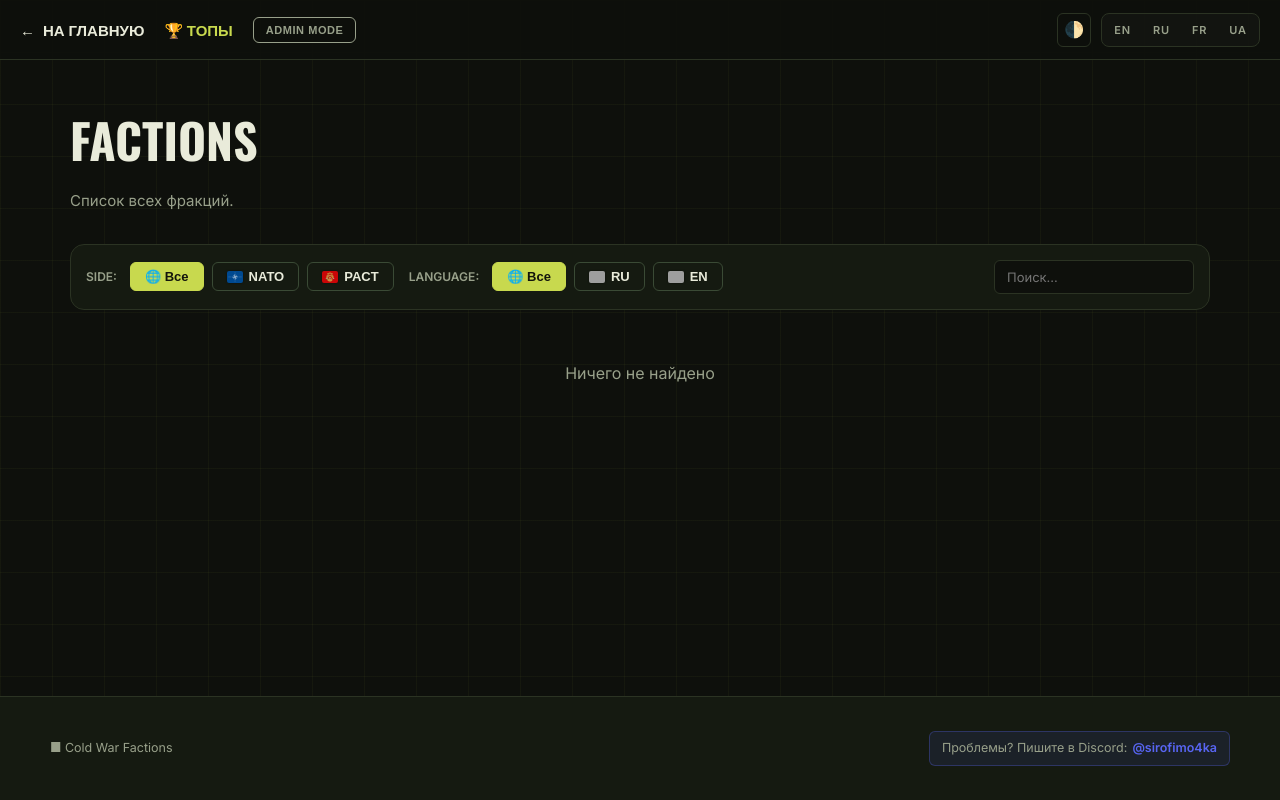
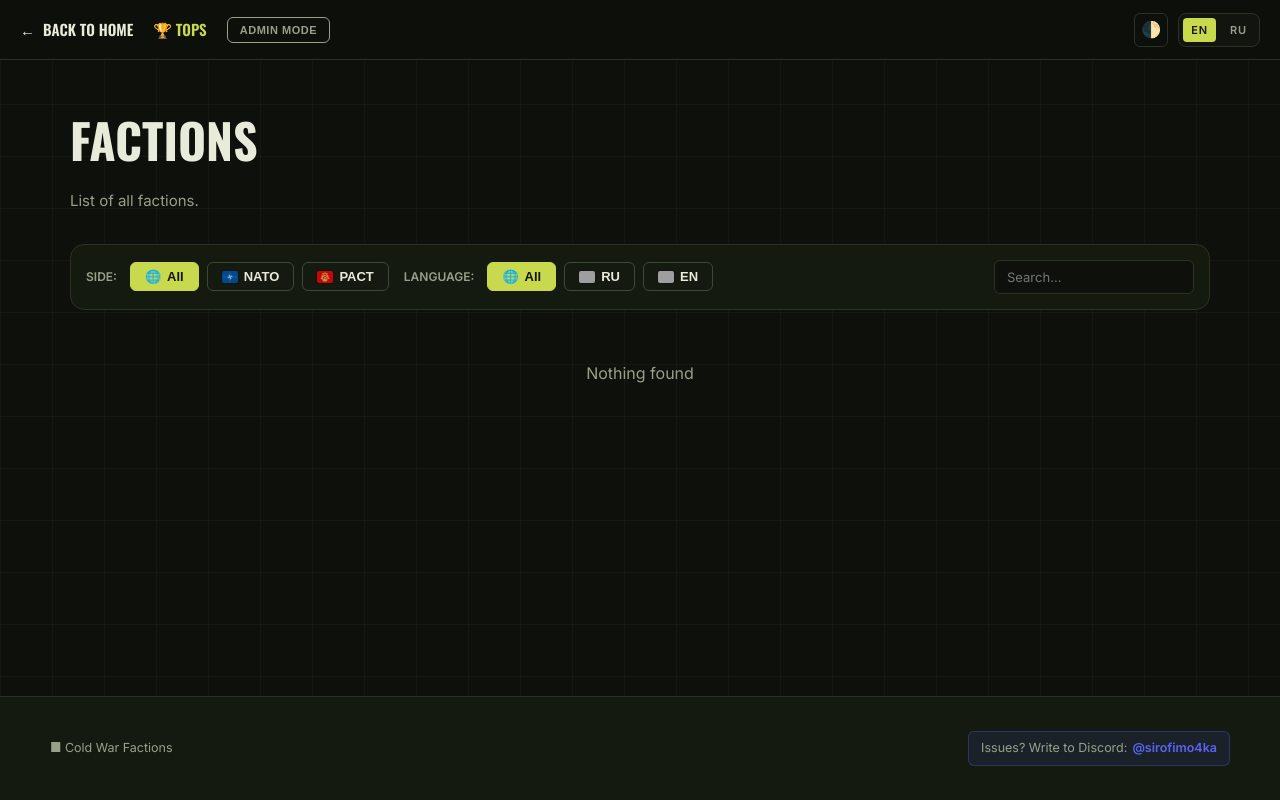
Before and after one commit to Svatushka/ColdWarFaction, a plain HTML site: page factions.html in a window 1280 px wide. Drawn offline with nearby package versions, Linux system fonts and the light colour scheme; no server answers; grey boxes are pictures that could not be loaded.

Commit message:
Update factions.html

```diff
--- a/factions.html
+++ b/factions.html
@@ -165,45 +165,43 @@
 
 <header>
   <div class="header-left">
-    <a href="index.html" class="back-btn">← <span data-i18n="btn_back">На главную</span></a>
-    <a href="tops.html" class="back-btn" style="color: var(--accent);">🏆 Топы</a>
-    <button class="admin-btn" id="adminToggleBtn">Admin Mode</button>
+    <a href="index.html" class="back-btn">← <span data-i18n="btn_back">Back to Home</span></a>
+    <a href="tops.html" class="back-btn" style="color: var(--accent);"><span data-i18n="tops_link">🏆 Tops</span></a>
+    <button class="admin-btn" id="adminToggleBtn" data-i18n="admin_mode">Admin Mode</button>
   </div>
   <div class="header-controls">
     <button class="icon-btn" id="themeToggle">🌓</button>
     <div class="lang-switch">
       <button class="lang" data-lang="en">EN</button>
       <button class="lang" data-lang="ru">RU</button>
-      <button class="lang" data-lang="fr">FR</button>
-      <button class="lang" data-lang="uk">UA</button>
     </div>
   </div>
 </header>
 
 <main>
   <h1 class="page-title" data-i18n="title_1">Factions</h1>
-  <p class="page-sub" data-i18n="title_sub">Список всех фракций.</p>
+  <p class="page-sub" data-i18n="title_sub">List of all factions.</p>
 
   <div class="filters">
     <div class="filter-group">
-      <span class="filter-label">Side:</span>
-      <button class="filter-btn active" data-filter="ALL" data-type="side">🌐 Все</button>
+      <span class="filter-label" data-i18n="filter_side">Side:</span>
+      <button class="filter-btn active" data-filter="ALL" data-type="side">🌐 <span data-i18n="filter_all">All</span></button>
       <button class="filter-btn" data-filter="NATO" data-type="side"><img src="foto/nato.png" class="flag-icon" onerror="this.src='https://flagcdn.com/us.svg'"> NATO</button>
       <button class="filter-btn" data-filter="PACT" data-type="side"><img src="foto/pact.png" class="flag-icon" onerror="this.src='https://flagcdn.com/ru.svg'"> PACT</button>
     </div>
     <div class="filter-group">
-      <span class="filter-label">Language:</span>
-      <button class="filter-btn active" data-filter="ALL" data-type="lang">🌐 Все</button>
+      <span class="filter-label" data-i18n="filter_lang">Language:</span>
+      <button class="filter-btn active" data-filter="ALL" data-type="lang">🌐 <span data-i18n="filter_all">All</span></button>
       <button class="filter-btn" data-filter="RU" data-type="lang"><img src="https://flagcdn.com/ru.svg" class="flag-icon"> RU</button>
       <button class="filter-btn" data-filter="EN" data-type="lang"><img src="https://flagcdn.com/gb.svg" class="flag-icon"> EN</button>
     </div>
     <div class="search-box">
-      <input type="text" id="searchInput" placeholder="Поиск...">
+      <input type="text" id="searchInput" data-i18n-placeholder="search_placeholder" placeholder="Search...">
     </div>
   </div>
 
   <div class="factions-grid" id="factionsGrid">
-    <div style="grid-column: 1/-1; text-align: center; padding: 40px; color: var(--muted);">Загрузка...</div>
+    <div style="grid-column: 1/-1; text-align: center; padding: 40px; color: var(--muted);" data-i18n="loading">Loading...</div>
   </div>
 </main>
 
@@ -211,7 +209,7 @@
   <div class="foot-inner">
     <span><span class="dot">■</span> Cold War Factions</span>
     <div class="discord-contact">
-      <span>Проблемы? Пишите в Discord:</span>
+      <span data-i18n="footer_contact">Issues? Write to Discord:</span>
       <a href="https://discordapp.com/users/623589823780749312" target="_blank" class="discord-link">@sirofimo4ka</a>
     </div>
   </div>
@@ -233,34 +231,34 @@
 <div class="modal-overlay" id="adminModal">
   <div class="modal-content">
     <button class="modal-close" id="closeAdminModal">✕</button>
-    <div class="modal-title" style="color:var(--accent);" id="adminModalTitle">Добавить фракцию</div>
+    <div class="modal-title" style="color:var(--accent);" id="adminModalTitle" data-i18n="admin_add_title">Add Faction</div>
 
     <div id="adminUserBar" style="display:none; align-items:center; justify-content:space-between; background:rgba(88,101,242,.1); padding:10px; margin-bottom:15px; border-radius:6px;">
       <span>👤 <b id="adminUserName">—</b></span>
-      <button class="admin-btn" style="color:#e74c3c; border-color:#e74c3c;" onclick="discordLogout()">Выйти</button>
+      <button class="admin-btn" style="color:#e74c3c; border-color:#e74c3c;" onclick="discordLogout()" data-i18n="admin_user_logout">Logout</button>
     </div>
 
     <form id="addFactionForm">
       <div class="admin-row">
         <div class="admin-form-group">
-          <label class="admin-form-label">Название</label>
+          <label class="admin-form-label" data-i18n="form_name">Name</label>
           <input type="text" class="admin-form-input" id="aName" required>
         </div>
         <div class="admin-form-group" style="max-width:100px;">
-          <label class="admin-form-label">Очки</label>
+          <label class="admin-form-label" data-i18n="form_points">Points</label>
           <input type="number" class="admin-form-input" id="aRating" value="0" required>
         </div>
       </div>
       <div class="admin-row">
         <div class="admin-form-group">
-          <label class="admin-form-label">Сторона</label>
+          <label class="admin-form-label" data-i18n="form_side">Side</label>
           <select class="admin-form-select" id="aSide">
             <option value="NATO">NATO</option>
             <option value="PACT">PACT</option>
           </select>
         </div>
         <div class="admin-form-group">
-          <label class="admin-form-label">Языки</label>
+          <label class="admin-form-label" data-i18n="form_langs">Languages</label>
           <div class="checkbox-group">
             <label class="checkbox-label"><input type="checkbox" id="aLangEN" value="EN" checked> EN</label>
             <label class="checkbox-label"><input type="checkbox" id="aLangRU" value="RU"> RU</label>
@@ -268,10 +266,10 @@
         </div>
       </div>
       <div class="admin-form-group">
-        <label class="admin-form-label">Фото (URL или файл)</label>
+        <label class="admin-form-label" data-i18n="form_photo">Photo (URL or file)</label>
         <div class="file-upload-wrapper">
           <input type="url" class="admin-form-input" id="aImageUrl" placeholder="https://...">
-          <button type="button" class="file-upload-btn" onclick="document.getElementById('aImageFile').click()">📂 Файл</button>
+          <button type="button" class="file-upload-btn" onclick="document.getElementById('aImageFile').click()" data-i18n="form_file">📂 File</button>
           <input type="file" id="aImageFile" accept="image/*" style="display:none;">
         </div>
       </div>
@@ -284,29 +282,29 @@
         <input type="url" class="admin-form-input" id="aRoblox" placeholder="https://www.roblox.com/groups/...">
       </div>
       <div class="admin-form-group">
-        <label class="admin-form-label">Описание (авто-перевод)</label>
+        <label class="admin-form-label" data-i18n="form_desc">Description (auto-translate)</label>
         <textarea class="admin-form-textarea" id="aDesc" required></textarea>
       </div>
-      <button type="submit" class="btn-publish" id="publishBtn">Сохранить</button>
+      <button type="submit" class="btn-publish" id="publishBtn" data-i18n="form_save">Save</button>
     </form>
 
     <div style="margin-top: 20px; padding-top: 20px; border-top: 1px dashed var(--line);">
-      <p style="font-size: 11px; color: var(--muted); margin-bottom: 10px; text-align: center;">Управление файлом БД (factions.json)</p>
+      <p style="font-size: 11px; color: var(--muted); margin-bottom: 10px; text-align: center;" data-i18n="db_manage">Database file management (factions.json)</p>
       <div style="display: flex; gap: 10px;">
-        <button class="admin-btn" style="flex:1; border-color: #27ae60; color: #27ae60;" onclick="exportDB()">⬇️ Скачать БД</button>
-        <button class="admin-btn" style="flex:1; border-color: #e67e22; color: #e67e22;" onclick="document.getElementById('importFile').click()">⬆️ Загрузить БД</button>
+        <button class="admin-btn" style="flex:1; border-color: #27ae60; color: #27ae60;" onclick="exportDB()" data-i18n="db_download">⬇️ Download DB</button>
+        <button class="admin-btn" style="flex:1; border-color: #e67e22; color: #e67e22;" onclick="document.getElementById('importFile').click()" data-i18n="db_upload">⬆️ Upload DB</button>
         <input type="file" id="importFile" accept=".json" style="display:none" onchange="importDB(event)">
       </div>
     </div>
   </div>
 </div>
 
-<div class="toast" id="toast">Готово!</div>
+<div class="toast" id="toast">Done!</div>
 
 <script>
-// --- НАСТРОЙКИ DISCORD ---
+// --- DISCORD AUTH ---
 const DISCORD_AUTH = {
-  clientId: "1572027197026345090",
+  clientId: "ВАШ_DISCORD_CLIENT_ID",
   redirectUri: location.origin + location.pathname,
   adminIds: ["623589823780749312"]
 };
@@ -323,7 +321,140 @@ const modal = document.getElementById('factionModal');
 const adminModal = document.getElementById('adminModal');
 const adminToggleBtn = document.getElementById('adminToggleBtn');
 
-// --- ЗАГРУЗКА JSON (LocalStorage или файл) ---
+// --- I18N ---
+const translations = {
+  en: {
+    page_title: "Factions Directory — Cold War",
+    btn_back: "Back to Home",
+    tops_link: "🏆 Tops",
+    admin_mode: "Admin Mode",
+    admin_active: "⚙️ Admin",
+    title_1: "Factions",
+    title_sub: "List of all factions.",
+    filter_side: "Side:",
+    filter_lang: "Language:",
+    filter_all: "All",
+    search_placeholder: "Search...",
+    loading: "Loading...",
+    not_found: "Nothing found",
+    admin_add_title: "Add Faction",
+    admin_edit_title: "Edit Faction",
+    admin_user_logout: "Logout",
+    form_name: "Name",
+    form_points: "Points",
+    form_side: "Side",
+    form_langs: "Languages",
+    form_photo: "Photo (URL or file)",
+    form_file: "📂 File",
+    form_desc: "Description (auto-translate)",
+    form_save: "Save",
+    form_saving: "Translating and saving...",
+    db_manage: "Database file management (factions.json)",
+    db_download: "⬇️ Download DB",
+    db_upload: "⬆️ Upload DB",
+    toast_done: "Done!",
+    toast_saved: "Saved locally! Download the DB and push to GitHub.",
+    toast_deleted: "Deleted locally! Don't forget to download the DB.",
+    toast_db_downloaded: "DB file downloaded!",
+    toast_db_uploaded: "DB loaded locally!",
+    toast_db_error: "Error reading file",
+    confirm_delete: "Delete faction?",
+    footer_contact: "Issues? Write to Discord:"
+  },
+  ru: {
+    page_title: "Каталог фракций — Cold War",
+    btn_back: "На главную",
+    tops_link: "🏆 Топы",
+    admin_mode: "Режим админа",
+    admin_active: "⚙️ Админ",
+    title_1: "Фракции",
+    title_sub: "Список всех фракций.",
+    filter_side: "Сторона:",
+    filter_lang: "Язык:",
+    filter_all: "Все",
+    search_placeholder: "Поиск...",
+    loading: "Загрузка...",
+    not_found: "Ничего не найдено",
+    admin_add_title: "Добавить фракцию",
+    admin_edit_title: "Редактировать фракцию",
+    admin_user_logout: "Выйти",
+    form_name: "Название",
+    form_points: "Очки",
+    form_side: "Сторона",
+    form_langs: "Языки",
+    form_photo: "Фото (URL или файл)",
+    form_file: "📂 Файл",
+    form_desc: "Описание (авто-перевод)",
+    form_save: "Сохранить",
+    form_saving: "Перевод и сохранение...",
+    db_manage: "Управление файлом БД (factions.json)",
+    db_download: "⬇️ Скачать БД",
+    db_upload: "⬆️ Загрузить БД",
+    toast_done: "Готово!",
+    toast_saved: "Добавлено локально! Скачайте БД и закиньте на GitHub.",
+    toast_deleted: "Удалено локально! Не забудьте скачать БД.",
+    toast_db_downloaded: "Файл БД скачан!",
+    toast_db_uploaded: "БД загружена локально!",
+    toast_db_error: "Ошибка чтения файла",
+    confirm_delete: "Удалить фракцию?",
+    footer_contact: "Проблемы? Пишите в Discord:"
+  }
+};
+
+const i18nEls = document.querySelectorAll('[data-i18n]');
+const langButtons = document.querySelectorAll('.lang');
+
+function t(key) {
+  return (translations[currentLangCode] && translations[currentLangCode][key]) || key;
+}
+
+function setLanguage(lang) {
+  const dict = translations[lang];
+  if (!dict) return;
+  currentLangCode = lang;
+  document.documentElement.lang = lang;
+
+  i18nEls.forEach(el => {
+    const key = el.dataset.i18n;
+    if (dict[key] !== undefined) el.textContent = dict[key];
+  });
+
+  document.querySelectorAll('[data-i18n-placeholder]').forEach(el => {
+    const key = el.dataset.i18nPlaceholder;
+    if (dict[key] !== undefined) el.placeholder = dict[key];
+  });
+
+  langButtons.forEach(btn => btn.classList.toggle('active', btn.dataset.lang === lang));
+  document.title = dict.page_title;
+
+  // Admin modal title
+  const adminTitle = document.getElementById('adminModalTitle');
+  if (adminTitle) adminTitle.textContent = editingFactionId ? t('admin_edit_title') : t('admin_add_title');
+
+  // Publish button text
+  const pub = document.getElementById('publishBtn');
+  if (pub && !pub.disabled) pub.textContent = t('form_save');
+
+  // Admin toggle button
+  if (isAdmin) adminToggleBtn.textContent = t('admin_active');
+
+  try { localStorage.setItem('cw-factions-lang', lang); } catch(e) {}
+
+  // Re-render cards (in case UI labels inside changed)
+  if (factionsData.length) renderFactions();
+}
+
+langButtons.forEach(btn => btn.addEventListener('click', () => setLanguage(btn.dataset.lang)));
+
+(function initLang() {
+  let saved = null;
+  try { saved = localStorage.getItem('cw-factions-lang'); } catch(e) {}
+  if (saved && translations[saved]) { setLanguage(saved); return; }
+  const browser = (navigator.language || 'en').slice(0,2).toLowerCase();
+  setLanguage(browser === 'ru' ? 'ru' : 'en');
+})();
+
+// --- DB ---
 async function initDB() {
   const localDB = localStorage.getItem('cw_local_db');
   if (localDB) {
@@ -333,7 +464,6 @@ async function initDB() {
       return;
     } catch(e) {}
   }
-
   try {
     const res = await fetch('factions.json?t=' + Date.now());
     if (res.ok) {
@@ -342,7 +472,6 @@ async function initDB() {
       return;
     }
   } catch(e) {}
-
   factionsData = [];
   renderFactions();
 }
@@ -351,7 +480,6 @@ function saveToLocal() {
   localStorage.setItem('cw_local_db', JSON.stringify(factionsData));
 }
 
-// --- СКАЧИВАНИЕ И ЗАГРУЗКА JSON ---
 function exportDB() {
   const dataStr = "data:text/json;charset=utf-8," + encodeURIComponent(JSON.stringify(factionsData, null, 2));
   const a = document.createElement('a');
@@ -360,7 +488,7 @@ function exportDB() {
   document.body.appendChild(a);
   a.click();
   a.remove();
-  showToast("Файл БД скачан!");
+  showToast(t('toast_db_downloaded'));
 }
 
 function importDB(event) {
@@ -374,15 +502,15 @@ function importDB(event) {
         factionsData = imported;
         saveToLocal();
         renderFactions();
-        showToast("БД загружена локально!");
+        showToast(t('toast_db_uploaded'));
       }
-    } catch (err) { showToast("Ошибка чтения файла", true); }
+    } catch (err) { showToast(t('toast_db_error'), true); }
   };
   reader.readAsText(file);
   event.target.value = '';
 }
 
-// --- ОТРИСОВКА ---
+// --- RENDER ---
 function renderFactions() {
   grid.innerHTML = '';
   const filtered = factionsData.filter(f => {
@@ -394,7 +522,7 @@ function renderFactions() {
   });
 
   if (filtered.length === 0) {
-    grid.innerHTML = '<div style="grid-column:1/-1; text-align:center; padding:20px; color:var(--muted);">Ничего не найдено</div>';
+    grid.innerHTML = `<div style="grid-column:1/-1; text-align:center; padding:20px; color:var(--muted);">${t('not_found')}</div>`;
     return;
   }
 
@@ -404,8 +532,8 @@ function renderFactions() {
     card.onclick = () => openModal(f.id);
 
     const sideText = f.side === 'NATO'
-      ? '<img src="foto/nato.png" class="flag-icon" onerror="this.src=\'https://flagcdn.com/us.svg\'"> NATO'
-      : '<img src="foto/pact.png" class="flag-icon" onerror="this.src=\'https://flagcdn.com/ru.svg\'"> PACT';
+      ? `<img src="foto/nato.png" class="flag-icon" onerror="this.src='https://flagcdn.com/us.svg'"> NATO`
+      : `<img src="foto/pact.png" class="flag-icon" onerror="this.src='https://flagcdn.com/ru.svg'"> PACT`;
 
     let langBadges = '';
     const factionLangs = Array.isArray(f.lang) ? f.lang : [f.lang];
@@ -429,14 +557,14 @@ function renderFactions() {
   });
 }
 
-// --- ДОБАВЛЕНИЕ / РЕДАКТИРОВАНИЕ ---
+// --- ADD / EDIT ---
 document.getElementById('addFactionForm').addEventListener('submit', async (e) => {
   e.preventDefault();
   if (!isAdmin) return;
 
   const publishBtn = document.getElementById('publishBtn');
   publishBtn.disabled = true;
-  publishBtn.textContent = "Перевод и сохранение...";
+  publishBtn.textContent = t('form_saving');
 
   const name = document.getElementById('aName').value.trim();
   const side = document.getElementById('aSide').value;
@@ -451,7 +579,7 @@ document.getElementById('addFactionForm').addEventListener('submit', async (e) =
   if (document.getElementById('aLangRU').checked) selectedLangs.push('RU');
 
   const descObj = { [currentLangCode]: descText };
-  const langsToTranslate = ['en', 'ru', 'fr', 'uk'].filter(l => l !== currentLangCode);
+  const langsToTranslate = ['en', 'ru'].filter(l => l !== currentLangCode);
 
   await Promise.all(langsToTranslate.map(async (target) => {
     descObj[target] = await translateText(descText, currentLangCode, target);
@@ -473,21 +601,22 @@ document.getElementById('addFactionForm').addEventListener('submit', async (e) =
   adminModal.classList.remove('active');
   editingFactionId = null;
   document.getElementById('addFactionForm').reset();
+  document.getElementById('adminModalTitle').textContent = t('admin_add_title');
   renderFactions();
 
   publishBtn.disabled = false;
-  publishBtn.textContent = "Сохранить";
-  showToast("Добавлено локально! Скачайте БД и закиньте на GitHub.");
+  publishBtn.textContent = t('form_save');
+  showToast(t('toast_saved'));
 });
 
-// --- ВСПОМОГАТЕЛЬНЫЕ ---
+// --- HELPERS ---
 function deleteFaction(e, id) {
   e.stopPropagation();
-  if (!isAdmin || !confirm("Удалить фракцию?")) return;
+  if (!isAdmin || !confirm(t('confirm_delete'))) return;
   factionsData = factionsData.filter(f => f.id !== id);
   saveToLocal();
   renderFactions();
-  showToast("Удалено локально! Не забудьте скачать БД.");
+  showToast(t('toast_deleted'));
 }
 
 function openModal(id) {
@@ -496,7 +625,7 @@ function openModal(id) {
   document.getElementById('mImage').src = f.image || '';
   document.getElementById('mImage').style.display = f.image ? 'block' : 'none';
   document.getElementById('mName').textContent = f.name;
-  document.getElementById('mDesc').textContent = f.desc[currentLangCode] || f.desc['en'];
+  document.getElementById('mDesc').textContent = (f.desc && (f.desc[currentLangCode] || f.desc['en'])) || '';
   document.getElementById('mDiscord').href = f.discord || '#';
   document.getElementById('mDiscord').style.display = f.discord ? 'flex' : 'none';
   document.getElementById('mRoblox').href = f.roblox || '#';
@@ -517,13 +646,13 @@ function openEditFaction(e, id) {
   document.getElementById('aDiscord').value = f.discord || '';
   document.getElementById('aRoblox').value = f.roblox || '';
   document.getElementById('aRating').value = f.rating || 0;
-  document.getElementById('aDesc').value = f.desc[currentLangCode] || f.desc['en'];
+  document.getElementById('aDesc').value = (f.desc && (f.desc[currentLangCode] || f.desc['en'])) || '';
 
   const factionLangs = Array.isArray(f.lang) ? f.lang : [f.lang];
   document.getElementById('aLangEN').checked = factionLangs.includes('EN');
   document.getElementById('aLangRU').checked = factionLangs.includes('RU');
 
-  document.getElementById('adminModalTitle').textContent = "Редактировать";
+  document.getElementById('adminModalTitle').textContent = t('admin_edit_title');
   adminModal.classList.add('active');
 }
 
@@ -555,7 +684,7 @@ function showToast(msg, isError = false) {
   setTimeout(() => toast.classList.remove('show'), 3000);
 }
 
-// --- DISCORD ВХОД ---
+// --- DISCORD ---
 function b64url(bytes) { return btoa(String.fromCharCode(...bytes)).replace(/\+/g, "-").replace(/\//g, "_").replace(/=+$/, ""); }
 async function startDiscordLogin() {
   const verifier = b64url(crypto.getRandomValues(new Uint8Array(32)));
@@ -584,22 +713,30 @@ async function handleDiscordRedirect() {
     const user = await userRes.json();
     if (DISCORD_AUTH.adminIds.includes(user.id)) {
       isAdmin = true; document.body.classList.add("admin-active");
-      adminToggleBtn.classList.add("active"); adminToggleBtn.textContent = "⚙️ Админ";
+      adminToggleBtn.classList.add("active"); adminToggleBtn.textContent = t('admin_active');
       document.getElementById('adminUserBar').style.display = 'flex';
       document.getElementById('adminUserName').textContent = user.username;
+      document.getElementById('adminModalTitle').textContent = t('admin_add_title');
       adminModal.classList.add('active');
     }
   } catch (e) { console.error(e); }
 }
-adminToggleBtn.addEventListener("click", () => { isAdmin ? adminModal.classList.add('active') : startDiscordLogin(); });
+adminToggleBtn.addEventListener("click", () => {
+  if (isAdmin) {
+    if (!editingFactionId) document.getElementById('adminModalTitle').textContent = t('admin_add_title');
+    adminModal.classList.add('active');
+  } else {
+    startDiscordLogin();
+  }
+});
 function discordLogout() {
   isAdmin = false; document.body.classList.remove("admin-active");
-  adminToggleBtn.classList.remove("active"); adminToggleBtn.textContent = "Admin Mode";
+  adminToggleBtn.classList.remove("active"); adminToggleBtn.textContent = t('admin_mode');
   document.getElementById('adminUserBar').style.display = 'none';
   adminModal.classList.remove('active');
 }
 
-// --- ИНИЦИАЛИЗАЦИЯ ---
+// --- INIT ---
 document.getElementById('themeToggle').addEventListener('click', () => {
   document.body.classList.toggle('light-theme');
   localStorage.setItem('cw-theme', document.body.classList.contains('light-theme') ? 'light' : 'dark');
@@ -623,7 +760,6 @@ document.querySelectorAll('.filter-btn').forEach(btn => {
   });
 });
 
-// Запуск
 initDB();
 handleDiscordRedirect();
 </script>
```
